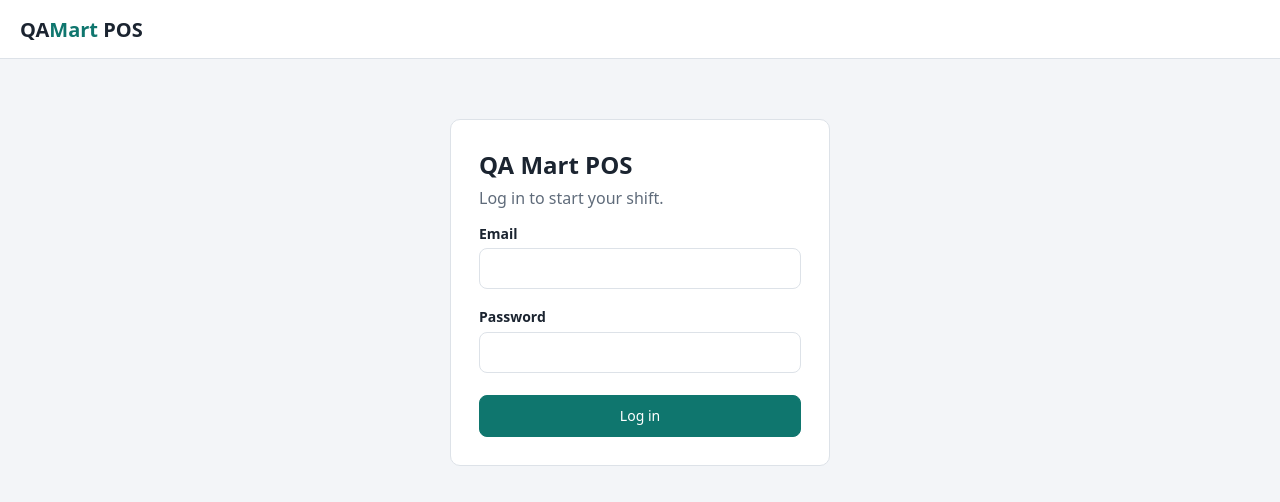
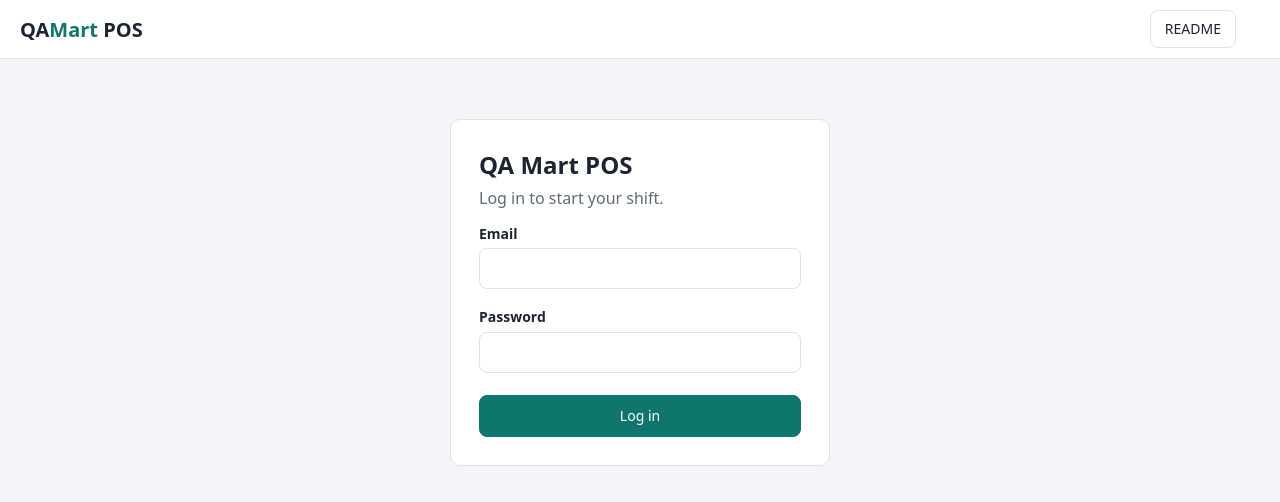
Before and after one commit to rahmat-hw/qa-pos-app, a website: page public/index.html in a window 1280 px wide. Drawn offline with Linux system fonts and the light colour scheme; no server answers.

Commit message:
Add README link to the topbar in index.html

```diff
--- a/public/index.html
+++ b/public/index.html
@@ -11,6 +11,7 @@
     <div class="topbar-inner">
       <a href="#/sale" class="logo" data-testid="nav-logo">QA<span>Mart</span> POS</a>
       <nav class="nav" id="nav" data-testid="main-nav"></nav>
+      <a href="/readme" class="btn readme-btn" target="_blank" rel="noopener" data-testid="readme-button">README</a>
       <div class="account" id="account" data-testid="account-area"></div>
     </div>
   </header>
```
